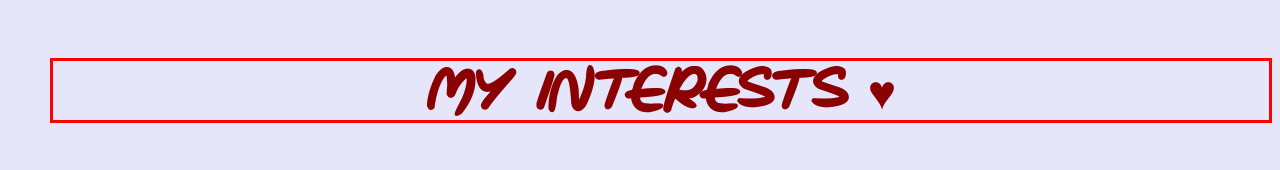
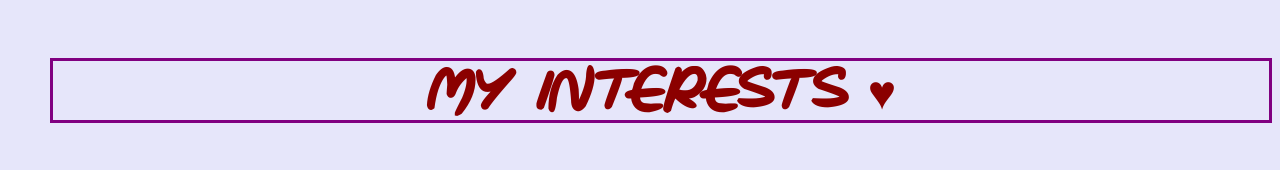
Before and after one commit to xingyuchen515/WebTech, a plain HTML site: page session5/interests.htm in a window 1280 px wide. Shown: the top 170 px of the page. Drawn offline with Linux system fonts and the light colour scheme; grey boxes are pictures that could not be loaded.

Commit message:
Update interests.htm

```diff
--- a/session5/interests.htm
+++ b/session5/interests.htm
@@ -16,7 +16,7 @@
         h2{font-family:verdana; font-size:24pt; color:darkred; text-align:left; padding-left:1%; }
         p{font-family:verdana; font-size:12pt; text-indent:20px; padding-left:0.5%;}
         span {font-weight:800; font-style:italic}
-            .redbord {border:3px solid red}
+            .redbord {border:3px solid purple}
             p1 a:hover{font-size:14.4pt}
             div.reading{background-color: cornsilk;}
             div.watchingmovies{background-color:mediumturquoise;}
```
